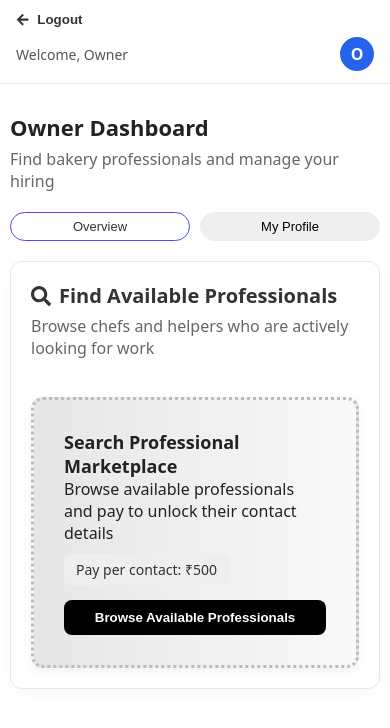
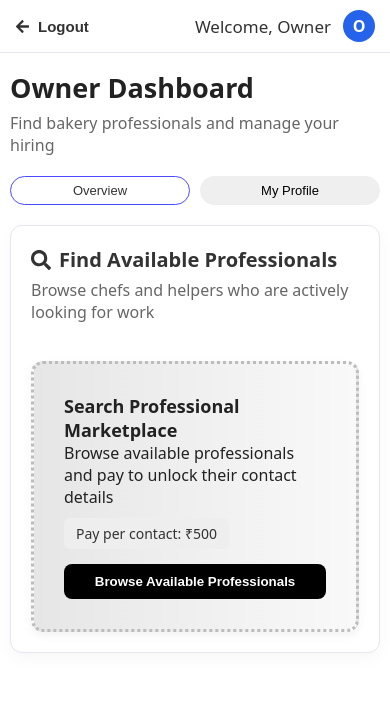
Before and after one commit to Ritikchauhan022/SahaayakSolution, a React (Create React App) app in the folder client/: page /ownerdashboard in a window 390 px wide. Shown: the top 728 px of the page. Built offline with nearby package versions, Linux system fonts and the light colour scheme; no server answers.

Commit message:
Frontend connected to live backend and salary formatting fixed

```diff
--- a/client/src/App.css
+++ b/client/src/App.css
@@ -46,9 +46,9 @@
    padding: 12px 65px;
    /* border-top: 1px solid rgb(184, 172, 172); */
    /* border-bottom: 1px solid rgb(184, 172, 172); */
-    border-bottom: 1px solid #e5e5e5;
+   border-bottom: 1px solid #e5e5e5;
    background-color: white;
-
+   flex-wrap: wrap; /* Takki mobile par content niche aa sake */
 }
 
 .nav-logo {
@@ -69,6 +69,8 @@
   list-style: none;
   display: flex;
   gap: 30px;
+  margin: 0;
+  padding: 0;
 }
 
 .nav-links li{
@@ -196,19 +198,6 @@
    color: #555;
    line-height: 1.4;
 }
-/* @media (max-width: 900px) {
-  .features-grid {
-    grid-template-columns: repeat(2, 1fr);
-  }
-} */
-
-/* @media (max-width: 600px) {
-  .features-grid {
-    grid-template-columns: repeat(1, 1fr);
-  }
-} */
-
-
 
 /* 4. How It Works Section ki css */
 .how-it-works{
@@ -250,9 +239,11 @@
 }
 
 .process-column h3{
-  text-align: center;
+  text-align: left;
   font-size: 1.5rem;
   font-weight: 600;
+  margin-bottom: 1.5rem;
+  padding-left: 0;
   /* margin-bottom: 2.5rem; */
   /* Figma से प्रेरित रंग: मालिक के लिए हल्का भूरा और शेफ के लिए हल्का नीला/हरा हो सकता है */
     color: var(--color-text);
@@ -262,37 +253,41 @@
 .process-step{
   display: flex;
   align-items: flex-start;
-  /* margin-bottom: 2rem; */
-  gap: 1.5rem; /* Space between number and text */
+  margin-bottom: 2rem;    /* Steps ke beech ka gap */
+  gap: 1rem; /* Space between number and text */
 }
 
 .step-number{
   /* गोलाकार पृष्ठभूमि */
   width: 2rem;
   height: 2rem;
-  border-radius: 999px;
+  border-radius: 50%;
   display: flex;
   justify-content: center;
   align-items: center;
   font-weight: 700;
   flex-shrink: 0;
   font-size: 1rem;
-  position: relative;
-  top: 5px;
+  /* position: static; */
+  /* top: 5px; */
   background-color: #1f2937; /* Very Light Gray */
   border: 1px solid #1f2937; /* Gray-400 */
   color: #ffffff; /* Gray-600 */
-  margin-top: 1rem;
+  margin-top: 0;
 }
 
 .step-content{
   flex-grow: 1;
+  display: flex;
+  flex-direction: column;
+  justify-content: center;
 }
 
 .step-content h4{
  font-size: 1.1rem;
  font-weight: 600;
- margin-bottom: 0.5rem;
+ margin: 0 0 4px 0;
+ padding: 0;
  line-height: 1.3;
 }
 
@@ -301,19 +296,6 @@
   color: #6b7280; /* Gray-500 */
   line-height: 1.4;
 }
-
-/* --- Responsive Adjustments ---
-@media (max-width: 900px){
-  .process-flow-container{
-    flex-direction: column; Stacking columns on smaller screens
-    padding: 0 1rem;
-  }
-
-  .process-column{
-    width: 100%;
-    margin-bottom: 2rem;
-  }
-} */
 
 /* Footer Styling */
 .footer{
@@ -416,9 +398,16 @@
 
 /* 2. Mobile Screens (iPhone, Android, iPad Mini) */
 @media (max-width: 768px) {
-  .navbar { padding: 10px 20px; }
-  .nav-links { gap: 15px; }
-  .nav-links li { font-size: 16px; }
+  .navbar { padding: 10px 15px; align-items: flex-start; /* Isse pura content left side align rahega */ }
+  .nav-links { display: flex; gap: 20px; justify-content: flex-start; width: 100%; padding: 0; margin-top: 10px; margin-left: 5px; font-weight: 500;  }
+  .nav-links li { font-size: 15px; }
+  .nav-logo {font-size: 20px;        /* Logo text thoda chota */
+    gap: 5px;
+    margin-bottom: 0;       /* Extra margin hatayi */
+  }
+  .nav-logo img {
+    width: 60px;   /* Logo image choti ki taki height kam ho jaye */
+  }
 
   .hero { padding: 60px 20px; }
   .hero h1 { font-size: 28px; }
@@ -436,8 +425,8 @@
 
 /* 3. Bahut Chote Phone (Screen width 400px se kam) */
 @media (max-width: 400px) {
-  .nav-links { display: none; } /* Mobile par menu chupa diya takki logo na bhage */
-  .hero h1 { font-size: 24px; }
+  .nav-links { display: flex; gap: 12px;} /* Mobile par menu chupa diya takki logo na bhage */
+  .hero h1 { font-size: 24px;}
 }
 
 
@@ -1344,7 +1333,7 @@ html, body {
  .od-left{
   display:flex;
   align-items:center;
-  gap:16px;
+  gap:20px;
  }
 
  .od-ghost{
@@ -1356,6 +1345,7 @@ html, body {
   gap:8px;
   align-items:center;
   font-weight: 600;
+  font-size: 15px;
  }
 
  .od-brand{
@@ -1381,8 +1371,9 @@ html, body {
  }
 
  .od-welcome{
-   font-size: 14px;
-   color: #555;
+   font-size: 17px;
+   font-weight: 450;
+   color: #333;
  }
 
  .od-avatar{
@@ -1406,8 +1397,8 @@ html, body {
 
  /* main container */
  .od-container{
-   max-width: 1300px;
-   margin: 28px auto;
+   max-width: 900px;
+   margin: 16px auto;
    padding: 0 18px 60px;
  }
 
@@ -1416,10 +1407,13 @@ html, body {
   text-align: left;
 }
 
- .od-page-title h1 {
-  margin:0;
-  font-size:26px;
-  font-weight: 600;
+ .od-page-title h2 {
+  /* margin:0; */
+  font-size:27px;
+  font-weight:bold;
+  width: 100%;
+  text-align: left;
+  margin-bottom: 4px;
  }
 
  .od-sub{
@@ -1875,15 +1869,30 @@ margin-bottom: 8px;
 /* ----------- Mobile Large ----------- */
 @media (max-width: 768px) {
   .od-header {
-    flex-direction: column;
-    gap: 10px;
-    align-items: flex-start;
-  }
-
+    /* flex-direction column ko row kiya taki ek line mein rahe */
+    flex-direction: row !important;
+    justify-content: space-between !important;
+    padding: 10px 15px !important;
+    gap: 0px !important; /* Extra gap hataya */
+    align-items: center !important;
+  }
+
+  .od-left {
+    width: auto !important; /* Puri width lene se roka */
+  }
   .od-right {
-    width: 100%;
-    justify-content: space-between;
-  }
+    width: auto !important; /* Puri width lene se roka */
+    display: flex !important;
+    align-items: center !important;
+    justify-content: flex-end !important;
+    gap: 12px !important;
+  }
+
+  .od-avatar {
+    width: 32px !important; /* Size chef dashboard jaisa chota kiya */
+    height: 32px !important;
+  }
+
 
   .od-page-title h1 {
     font-size: 22px;
@@ -2312,9 +2321,6 @@ margin-bottom: 8px;
 
 
 /* --- Mobile aur Tablet ke liye Responsive --- */
-
-/* --- Mobile aur Tablet ke liye Safe Responsive --- */
-
 @media (max-width: 768px) {
   /* 1. Page ki width ko lock kiya taaki side scroll na ho */
   .dashboard-container {
@@ -2434,11 +2440,12 @@ margin-bottom: 8px;
 .ap-header{
   display: flex;
   align-items: center;
-  justify-content: space-between;
+  justify-content: flex-start;
   padding: 18px 24px;
   border-bottom: 1px solid rgba(15, 23, 42, 0.06);
   background: #ffffffcc;
   backdrop-filter: blur(6px);
+  gap: 20px; /* Badi screen par button aur title ke beech gap */
 }
 
 .ap-header-title-group{
@@ -2460,9 +2467,12 @@ margin-bottom: 8px;
   padding: 8px 12px;
   border-radius: 8px;
   display: inline-flex;
-  gap: 8px;
+  justify-content: flex-start; /* Elements ko shuruat mein rakhega */
+  gap: 5px;
   align-items: center;
   cursor: pointer;
+  white-space: nowrap;
+  flex-shrink: 0;
 }
 
 /* top container */
@@ -2550,7 +2560,8 @@ margin-bottom: 8px;
 
 .ap-filters{
   display: flex;
-  gap: 10px;
+  gap: 8px;
+  /* flex-wrap: wrap; */
 }
 
 .ap-filters select {
@@ -2558,7 +2569,8 @@ margin-bottom: 8px;
   border-radius: 8px;
   border: 1px solid rgba(15,23,42,0.06);
   background: white;
-  min-width: 110px;
+  min-width: 100px;
+  flex: 1;
   font-size: 14px;
 }
 
@@ -2825,14 +2837,28 @@ margin-bottom: 8px;
 
 /* responsive */
 @media (max-width: 980px) {
+  .ap-header {
+    display: flex;
+    align-items: center; /* Vertical centering */
+    justify-content: flex-start !important;
+    padding: 12px 16px !important;
+    gap: 10px !important; /* Mobile par gap kam kar diya */
+  }
   .ap-top{
      flex-direction: column;
+     align-items: stretch; /* Taaki search bar puri width le */
   }
 
   .ap-top-right{
     width: 100%;
   }
 
+  /* Choti screen par boxes ko aur flexibility dene ke liye */
+  .ap-filters select {
+    min-width: 90px; /* Sabse choti screen ke liye */
+    font-size: 13px; /* Font thoda chota */
+  }
+
   .ap-card{
     flex-direction: column;
   }
@@ -2840,6 +2866,44 @@ margin-bottom: 8px;
   .ap-card-right{
     width: 100%;
   }
+  .ap-header {
+    justify-content: flex-start !important; /* Elements ko left se align karega */
+    padding: 12px 16px !important;
+  }
+
+  .ap-page-location {
+    font-size: 18px !important; /* Mobile par thoda chota text better lagta hai */
+    white-space: nowrap;
+    overflow: hidden;
+    text-overflow: ellipsis; /* Agar screen bahut choti ho to text kate nahi */
+  }
+
+  .ap-back {
+    gap: 4px !important;    /* Mobile par gap ekdum kam */
+   padding: 8px 4px !important; /* Side ki faltu padding hatayi */
+   font-size: 14px !important;
+  }
+}
+
+/* --- Special fix for very small widths (Samsung S8+ etc) --- */
+@media (max-width: 400px) {
+  .ap-filters {
+    gap: 6px;
+  }
+  .ap-filters select {
+    padding: 8px 4px; /* Padding kam ki taaki text na kate */
+  }
+
+}
+/* Sabse choti screens (iPhone SE / S8+) ke liye */
+@media (max-width: 380px) {
+  .ap-header {
+    gap: 5px !important;
+  }
+  .ap-page-location {
+    font-size: 15px !important;
+  }
+
 }
 
 /* Yha se PaymentModal.js file code ke liye css hai*/
@@ -2939,7 +3003,13 @@ margin-bottom: 8px;
   font-size: 13px;
   color: #333;
   align-items: center;
-  flex-wrap: wrap;
+  flex-wrap: nowrap; /* Force one line */
+  overflow-x: auto;  /* Agar bahut bada ho jaye to scroll ho jaye, wrap na ho */
+  scrollbar-width: none; /* Hide scrollbar for clean look */
+}
+
+.pm-stats-row::-webkit-scrollbar {
+  display: none; /* Chrome/Safari ke liye scrollbar hide */
 }
 
 .pm-stats-row span{
@@ -2958,15 +3028,24 @@ margin-bottom: 8px;
   margin-top: 12px;
   display: flex;
   gap: 6px;
-  flex-wrap: wrap;
+  flex-wrap: nowrap; /* Wrap band kiya */
+  overflow-x: auto;  /* Mobile par swipe-able skills better lagti hain agar space kam ho */
+  padding-bottom: 4px; /* Taki scroll smooth lage */
+  scrollbar-width: none;
+}
+
+.pm-skills::-webkit-scrollbar {
+  display: none;
 }
 
 .pm-badge{
+  flex-shrink: 0; /* Badge ko pichakne (squeeze) se rokega */
+  white-space: nowrap;
   background: #f1f1f1;
   color: #374151;
-  padding: 4px 12px;
+  padding: 4px 10px;
   border-radius: 999px; /* Pill shape */
-  font-size: 12px;
+  font-size: 11px;
   font-weight: 500;
   border: 1px solid #e5e7eb;
 }
@@ -3124,6 +3203,26 @@ margin-bottom: 8px;
   font-size: 13px;
 }
 
+/* Specific fix for smaller screens (iPhone 12 etc) */
+@media (max-width: 390px) {
+  .pm-stats-row {
+    gap: 8px; /* Gap kam kiya */
+    font-size: 12px; /* Font thoda chota taki ek line mein aa jaye */
+  }
+  .pm-stats-row span{
+    white-space: nowrap; /* Text ko todne se roko */
+  }
+  .pm-avatar-fallback, .pm-avatar {
+    width: 50px; /* Avatar thoda chota */
+    height: 50px;
+  }
+  .pm-meta-info h3 {
+    font-size: 16px; /* Name thoda chota */
+  }
+  .pm-meta-info p {
+    font-size: 13px; /* Role thoda chota */
+  }
+}
 /*Yha se LegalPage.js file code ke liye CSS hai */
 .legal-container{
   background-color: #fdfdfd;
--- a/client/src/OwnerDashboard.js
+++ b/client/src/OwnerDashboard.js
@@ -90,7 +90,7 @@ export default function OwnerDashboard({
 
       <main className="od-container">
         <div className="od-page-title">
-          <h1>Owner Dashboard</h1>
+          <h2>Owner Dashboard</h2>
           <p className="od-sub">Find bakery professionals and manage your hiring</p>
         </div>
 
--- a/client/src/PaymentModal.js
+++ b/client/src/PaymentModal.js
@@ -6,7 +6,7 @@ import {
   FaLock,
   FaStar,
   FaMapMarkerAlt,
-  FaDollarSign,
+  FaRupeeSign,
   FaExclamationCircle,
 } from "react-icons/fa";
 import { getAvatarColor } from "./AvatarColor";
@@ -17,6 +17,11 @@ const CONTACT_UNLOCK_AMOUNT = "₹500.00";
 const PaymentModal = ({professional, onClose, onPaymentSuccess}) => {
     const [paymentStep, setPaymentStep] = useState("details"); // details | processing | success | error
     const [error, setError] = useState(null);
+
+// Ye logic mene ChefDashboard.js me bi add kr rkha haior ab yha per bhi
+const formattedSalary = professional.hourlyRate
+? Number(String(professional.hourlyRate).replace(/[^0-9.-]+/g, "")).toLocaleString('en-IN')
+: "TBD";
 
 // 2. Initials nikalne ke liye function (Rupa Mosi -> RM)
 const getInitials = (name) => {
@@ -87,7 +92,7 @@ return (
                                 <FaMapMarkerAlt size={12}/> {professional.location}
                             </span>
                             <span>
-                                <FaDollarSign size={12}/> {professional.hourlyRate}/month
+                                <FaRupeeSign size={12}/>{formattedSalary}/month
                             </span>
                         </div>
                     </div>
```
